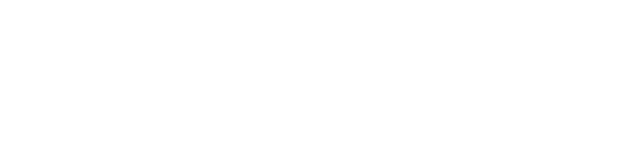
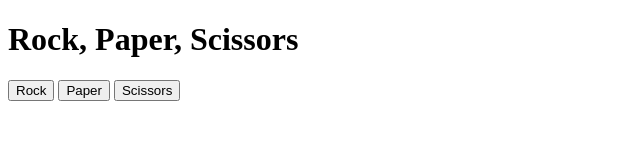
Before and after one commit to sparky9043/rock-paper-scissors, a plain HTML site: page index.html in a window 1280 px wide. Shown: the whole page, without its empty margins (0-640 px from the left). Drawn offline with Linux system fonts and the light colour scheme.

Commit message:
Add title, buttons and div

```diff
--- a/index.html
+++ b/index.html
@@ -7,8 +7,17 @@
   <title>Rock Paper Scissors | The Odin Project</title>
 </head>
 <body>
-
-
+  <header class="header">
+    <h1>Rock, Paper, Scissors</h1>
+  </header>
+    <div class="container">
+      <button class="rock">Rock</button>
+      <button class="paper">Paper</button>
+      <button class="scissors">Scissors</button>
+    </div>
+    <div class="display-human"></div>
+    <div class="display-computer"></div>
+    <div class="display-result"></div>
   <script src="index.js"></script>
 </body>
 </html>
```
